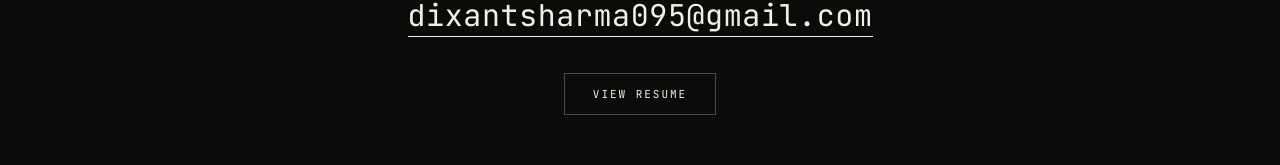
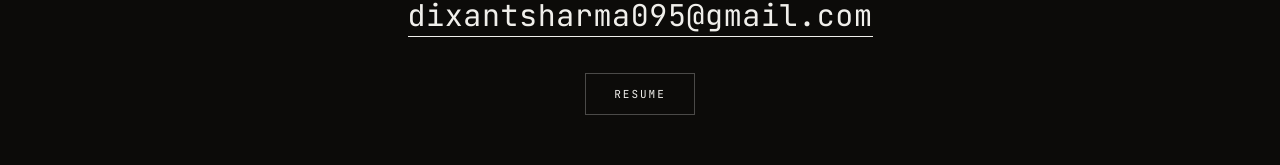
Before and after one commit to dixant/dixantsharma.com, a Next.js app: page / in a window 1280 px wide. Shown: the part 5745-5910 px from the top of the page. Built offline with nearby package versions, Linux system fonts and the light colour scheme.

Commit message:
shorten resume button label

```diff
--- a/src/components/Contact.tsx
+++ b/src/components/Contact.tsx
@@ -58,7 +58,7 @@ export function Contact() {
                 className="inline-block border px-7 py-3 font-mono text-[11px] uppercase tracking-[0.18em] transition-colors duration-300 ease-reveal hover:bg-ink hover:text-bg"
                 style={{ borderColor: "var(--line-strong)" }}
               >
-                View resume
+                Resume
               </a>
             </div>
           </Reveal>
```
